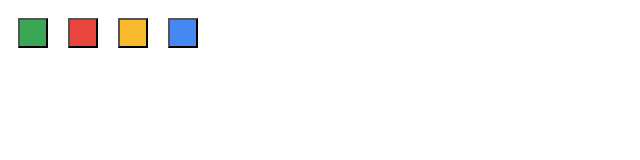
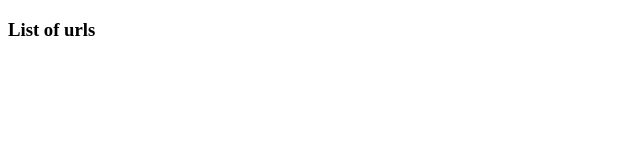
Before and after one commit to jakubszalaty/save-scrollbar-position, a website built with webpack: page src/options/index.html in a window 1280 px wide. Shown: the whole page, without its empty margins (0-640 px from the left). Built offline with nearby package versions, Linux system fonts and the light colour scheme; some packages are replaced by stand-ins of ours.

Commit message:
Display list of saved scroll positions

```diff
--- a/src/options/index.html
+++ b/src/options/index.html
@@ -4,17 +4,14 @@
 <head>
   <style>
     button {
-      height: 30px;
-      width: 30px;
+      margin-left: 5px;
       outline: none;
-      margin: 10px;
     }
   </style>
 </head>
 
 <body>
-  <div id="buttonDiv">
-  </div>
+  <div id="content"></div>
 </body>
 <script src="index.js"></script>
 
--- a/src/options/index.ts
+++ b/src/options/index.ts
@@ -1,19 +1,23 @@
-const page = document.getElementById('buttonDiv')
-const kButtonColors = ['#3aa757', '#e8453c', '#f9bb2d', '#4688f1']
+const content = document.getElementById('content')
 
-const constructOptions = (kButtonColors) => {
-    for (const item of kButtonColors) {
+const renderList = () =>
+    chrome.storage.sync.get((items) => {
+        const list = Object.keys(items).map(
+            (url) => `<li><a href="${url}">${url}</a><button value="${url}">Remove</button></li>`
+        )
+        content.innerHTML = `
+    <h3>List of urls</h3>
+    <ul>
+        ${list.join('')}
+    </ul>`
+    })
 
-        const button = document.createElement('button')
-        button.style.backgroundColor = item
+content.addEventListener('click', (event) => {
+    const target: any = event.target
+    if (target.tagName === 'BUTTON') {
+        chrome.storage.sync.remove(target.value)
+        renderList()
+    }
+})
 
-        button.addEventListener('click', () => {
-            chrome.storage.sync.set({ color: item }, () => {
-                console.log('color is ' + item)
-            })
-        })
-
-        page.appendChild(button)
-    }
-}
-constructOptions(kButtonColors)
+renderList()
--- a/src/popup/index.ts
+++ b/src/popup/index.ts
@@ -22,7 +22,7 @@ chrome.tabs.query({ active: true, currentWindow: true }, (tabs) => {
     })
 
     clear.addEventListener('click', (element: any) => {
-        chrome.storage.sync.set({ [url]: null })
+        chrome.storage.sync.remove(url)
         statusScroll.textContent = 'Scroll position not saved'
     })
 
```
